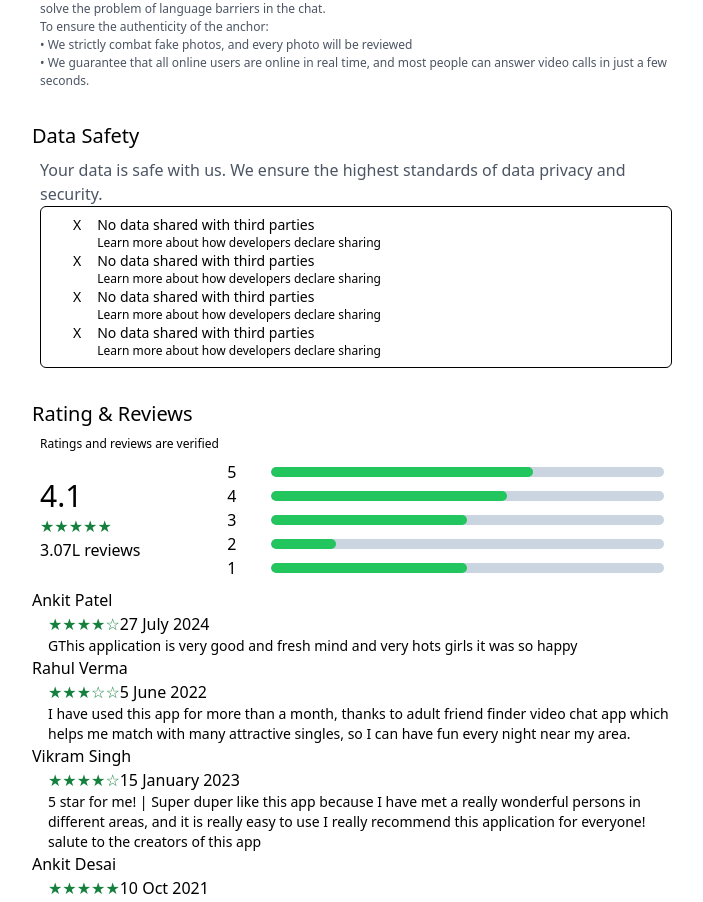
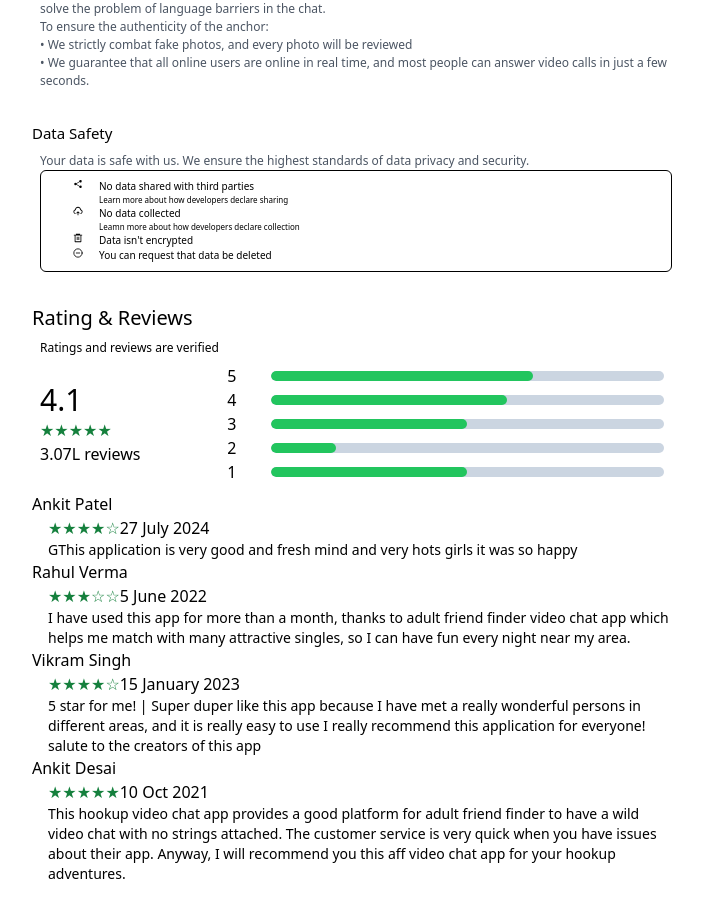
Before and after one commit to JalilAhmad456/abc, a React (Create React App) app: page / in a window 1280 px wide. Shown: the part 1025-1927 px from the top of the page, without its empty margins (288-991 px from the left). Built offline with nearby package versions, Linux system fonts and the light colour scheme.

Commit message:
Update DataSafety.js

```diff
--- a/src/components/DataSafety.js
+++ b/src/components/DataSafety.js
@@ -1,37 +1,62 @@
-import React from 'react';
+import React from "react";
+import { IoShareSocial } from "react-icons/io5";
+import { RiUploadCloud2Line } from "react-icons/ri";
+import { RiDeleteBin6Line } from "react-icons/ri";
+import { LuMinusCircle } from "react-icons/lu";
 
 function DataSafety() {
   return (
     <div className="max-w-2xl mx-auto text-left p-4">
-      <h2 className="text-xl font-medium mb-2">Data Safety</h2>
-      <p className="text-gray-600 pl-2">Your data is safe with us. We ensure the highest standards of data privacy and security.</p>
-      <div className='border-[1px] border-black rounded-md px-4 py-2 ml-2'>
-        <div className='flex gap-4 px-4'>
-            <span className='text-sm'>X</span>
+      <h2 className="text-[15px] font-medium mb-2">Data Safety</h2>
+      <p className="text-gray-600 pl-2 text-[12px]">
+        Your data is safe with us. We ensure the highest standards of data
+        privacy and security.
+      </p>
+      <div className="border-[1px] border-black rounded-md px-4 py-2 ml-2 text-[12px]">
+        <div className="flex gap-4 px-4">
+          <span className="text-[10px]">
+            <IoShareSocial />
+          </span>
           <div>
-                <h6 className='text-sm'>No data shared with third parties</h6>
-                <p className='text-xs'>Learn more about how developers declare sharing</p>
+            <h6 className="text-[10px]">No data shared with third parties</h6>
+            <p className="text-[8px]">
+              Learn more about how developers declare sharing
+            </p>
           </div>
         </div>
-        <div className='flex gap-4 px-4'>
-            <span className='text-sm'>X</span>
+        <div className="flex gap-4 px-4">
+          <span className="text-[10px]">
+            <RiUploadCloud2Line />
+          </span>
           <div>
-                <h6 className='text-sm'>No data shared with third parties</h6>
-                <p className='text-xs'>Learn more about how developers declare sharing</p>
+            <h6 className="text-[10px]">No data collected</h6>
+            <p className="text-[8px]">
+              Leamn more about how developers declare collection
+            </p>
           </div>
         </div>
-        <div className='flex gap-4 px-4'>
-            <span className='text-sm'>X</span>
+        <div className="flex gap-4 px-4">
+          <span className="text-[10px]">
+            <RiDeleteBin6Line />
+          </span>
           <div>
-                <h6 className='text-sm'>No data shared with third parties</h6>
-                <p className='text-xs'>Learn more about how developers declare sharing</p>
+            <h6 className="text-[10px]">Data isn't encrypted</h6>
+            {/* <p className="text-[8px]">
+              Learn more about how developers declare sharing
+            </p> */}
           </div>
         </div>
-        <div className='flex gap-4 px-4'>
-            <span className='text-sm'>X</span>
+        <div className="flex gap-4 px-4">
+          <span className="text-[10px]">
+            <LuMinusCircle />
+          </span>
           <div>
-                <h6 className='text-sm'>No data shared with third parties</h6>
-                <p className='text-xs'>Learn more about how developers declare sharing</p>
+            <h6 className="text-[10px]">
+              You can request that data be deleted
+            </h6>
+            {/* <p className="text-[8px]">
+              Learn more about how developers declare sharing
+            </p> */}
           </div>
         </div>
       </div>
```
Lines whose indentation alone changed are shown as unchanged.
